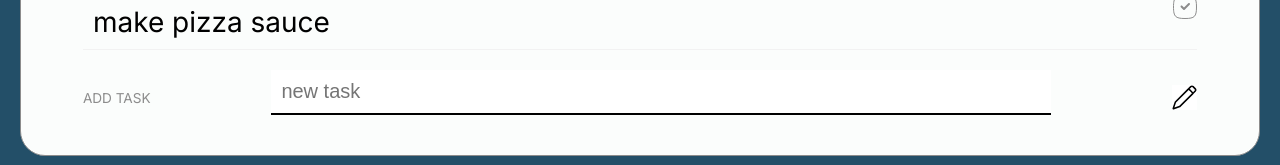
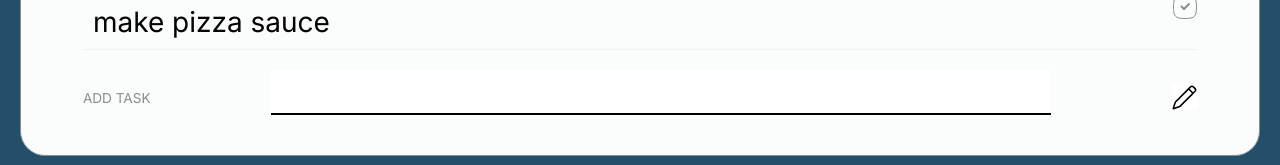
Before and after one commit to tinaxgao/planner, a React (Create React App) app: page / in a window 1280 px wide. Shown: the part 545-710 px from the top of the page. Built offline with nearby package versions, Linux system fonts and the light colour scheme.

Commit message:
AddChecklistTask.js remove placeholder

```diff
--- a/src/components/checklist/AddChecklistTask.js
+++ b/src/components/checklist/AddChecklistTask.js
@@ -16,8 +16,10 @@ const AddChecklistTask = () => {
   return (
     <div>
       <form onSubmit={handleSubmit}>
-        <label htmlFor="newTask" className="formLabel">Add task</label>
-        <input type="text" id="newTask" placeholder="new task"/>
+        <label htmlFor="newTask" className="formLabel">
+          Add task
+        </label>
+        <input type="text" id="newTask" />
         <button id="btn-formsubmit" type="submit"></button>
       </form>
     </div>
```
